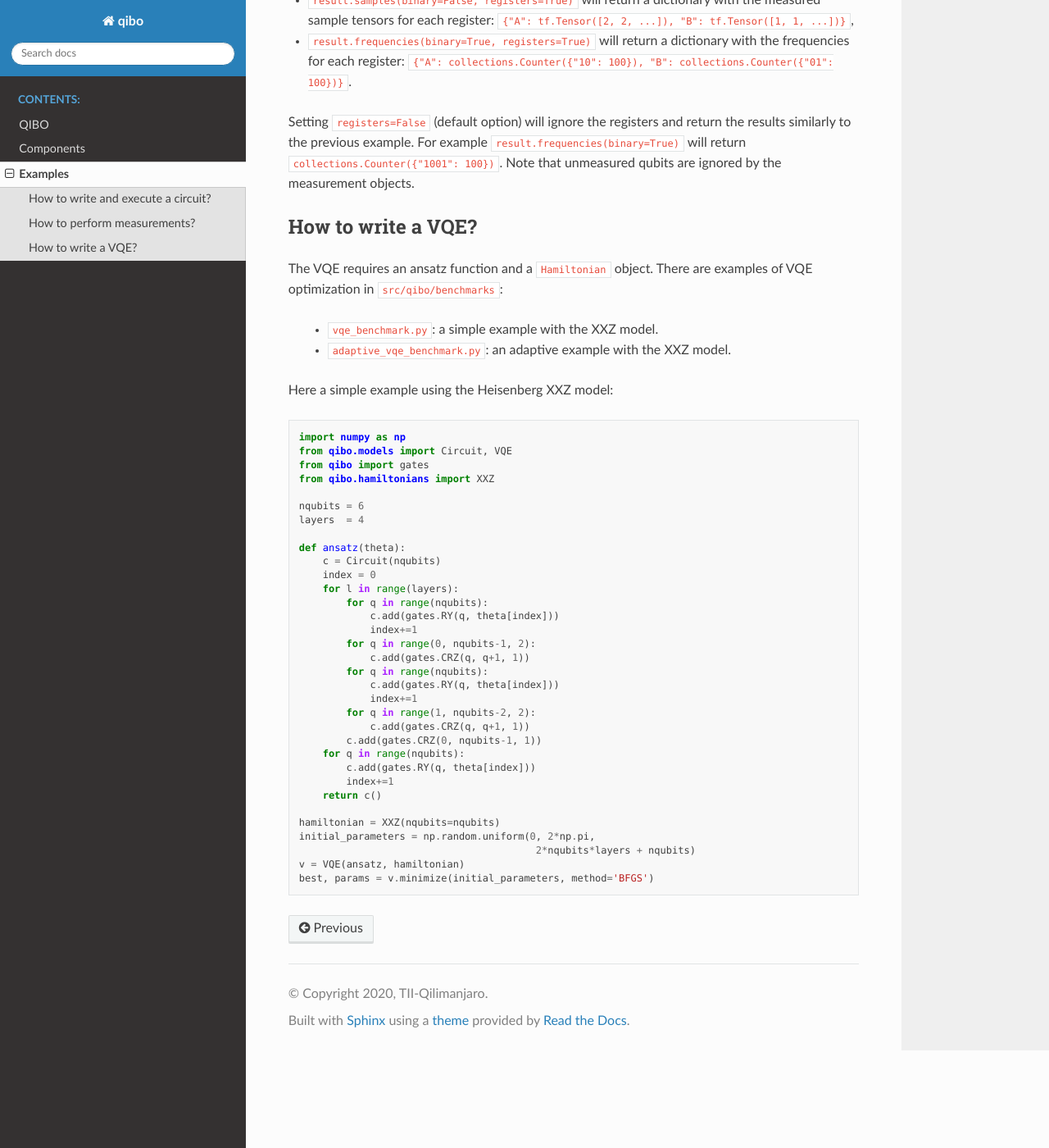
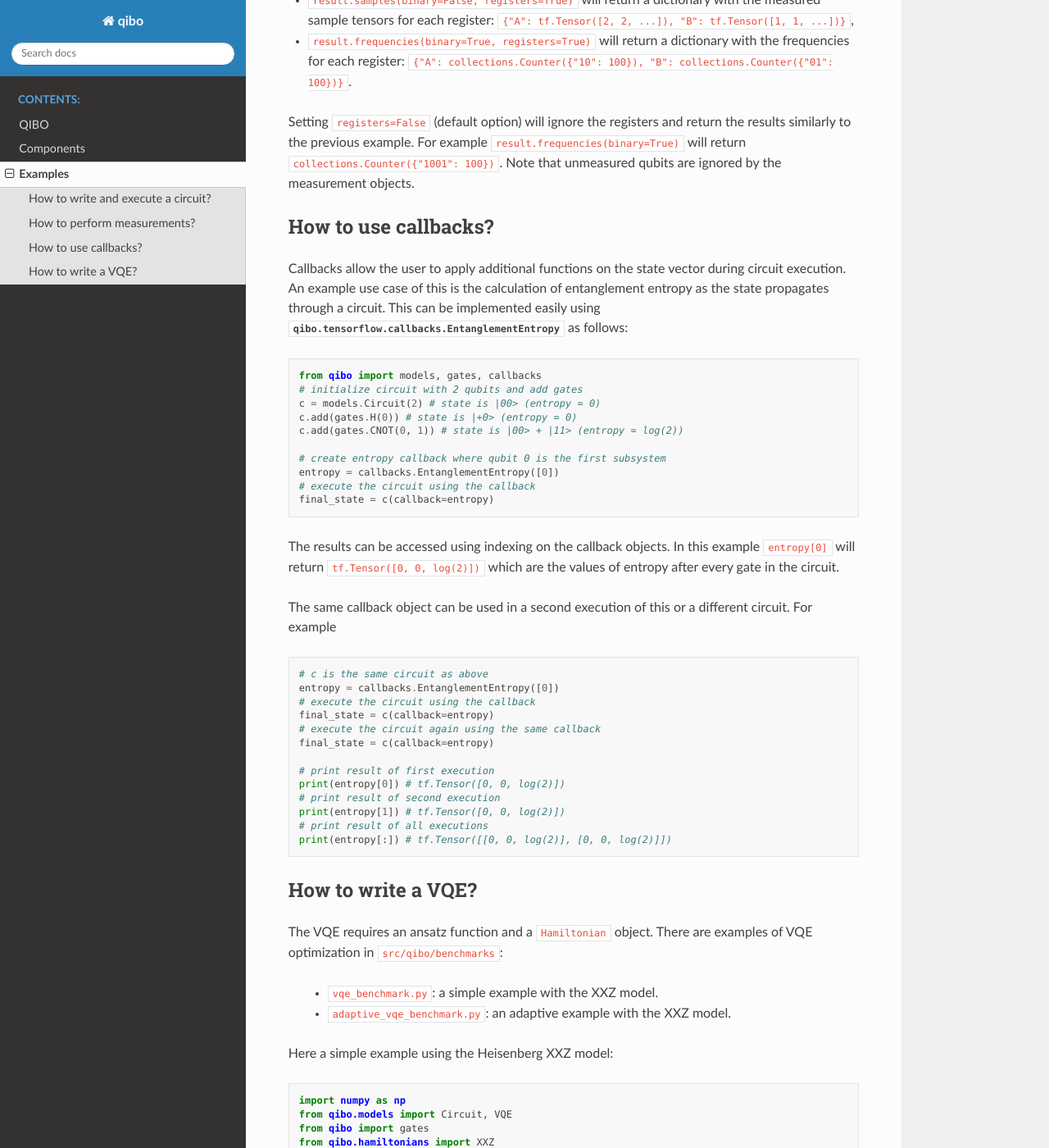
Before and after one commit to qiboteam/qibo, a Sphinx documentation site: the page built from doc/source/examples.rst, in a window 1280 px wide and 1400 px high, scrolled down 1996 px. Shown: the whole window at 82% size. Built offline with Sphinx 7.4.7 and the Read the Docs theme 2.0.0, drawn with Linux system fonts in a browser that asks for light colours.

Commit message:
Update documentation

```diff
--- a/doc/source/examples.rst
+++ b/doc/source/examples.rst
@@ -105,6 +105,52 @@ will return ``collections.Counter({"1001": 100})``. Note that unmeasured qubits
 are ignored by the measurement objects.
 
 
+How to use callbacks?
+-----------------------------------
+
+Callbacks allow the user to apply additional functions on the state vector
+during circuit execution. An example use case of this is the calculation of
+entanglement entropy as the state propagates through a circuit. This can be
+implemented easily using :class:`qibo.tensorflow.callbacks.EntanglementEntropy`
+as follows:
+
+.. code-block::  python
+
+    from qibo import models, gates, callbacks
+    # initialize circuit with 2 qubits and add gates
+    c = models.Circuit(2) # state is |00> (entropy = 0)
+    c.add(gates.H(0)) # state is |+0> (entropy = 0)
+    c.add(gates.CNOT(0, 1)) # state is |00> + |11> (entropy = log(2))
+
+    # create entropy callback where qubit 0 is the first subsystem
+    entropy = callbacks.EntanglementEntropy([0])
+    # execute the circuit using the callback
+    final_state = c(callback=entropy)
+
+The results can be accessed using indexing on the callback objects. In this
+example ``entropy[0]`` will return ``tf.Tensor([0, 0, log(2)])`` which are the
+values of entropy after every gate in the circuit.
+
+The same callback object can be used in a second execution of this or a different
+circuit. For example
+
+.. code-block::  python
+
+    # c is the same circuit as above
+    entropy = callbacks.EntanglementEntropy([0])
+    # execute the circuit using the callback
+    final_state = c(callback=entropy)
+    # execute the circuit again using the same callback
+    final_state = c(callback=entropy)
+
+    # print result of first execution
+    print(entropy[0]) # tf.Tensor([0, 0, log(2)])
+    # print result of second execution
+    print(entropy[1]) # tf.Tensor([0, 0, log(2)])
+    # print result of all executions
+    print(entropy[:]) # tf.Tensor([[0, 0, log(2)], [0, 0, log(2)]])
+
+
 How to write a VQE?
 -------------------
 
```
Also changed, not shown: 1 other file.
